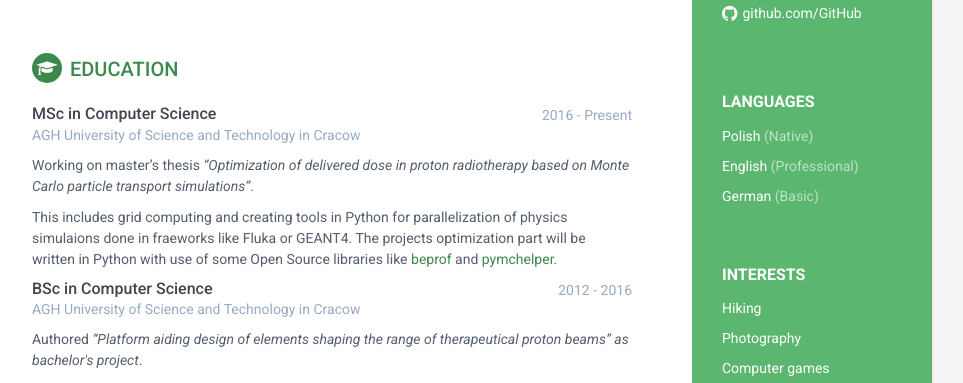
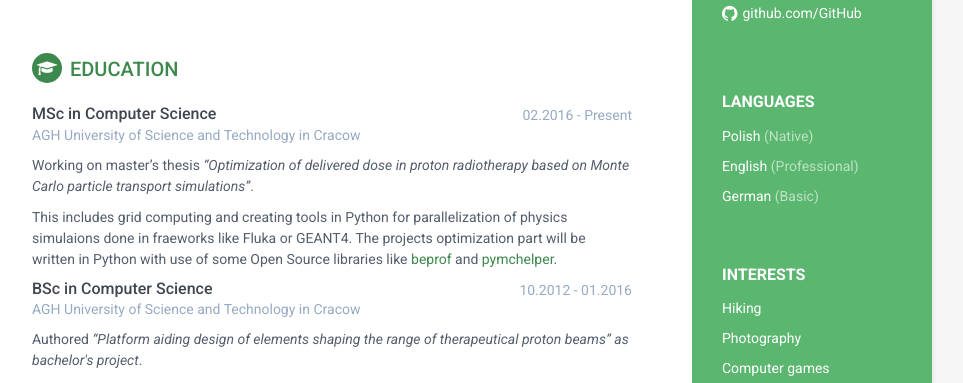
Before and after one commit to ant6/ant6.github.io, a Jekyll site: the page built from index.html, in a window 1280 px wide. Shown: the part 374-757 px from the top of the page, without its empty margins (188-1151 px from the left). Built offline with Jekyll 4.4.1, drawn with Linux system fonts in a browser that asks for light colours.

Commit message:
Months in education

```diff
--- a/_includes/education.html
+++ b/_includes/education.html
@@ -5,7 +5,7 @@
         <div class="meta">
             <div class="upper-row">
               <h3 class="job-title">MSc in Computer Science</h3>
-                <div class="time">2016 - Present</div>
+                <div class="time">02.2016 - Present</div>
             </div><!--//upper-row-->
             <div class="company">AGH University of Science and Technology in Cracow</div>
         </div><!--//meta-->
@@ -19,7 +19,7 @@
         <div class="meta">
             <div class="upper-row">
                 <h3 class="job-title">BSc in Computer Science</h3>
-                <div class="time">2012 - 2016</div>
+                <div class="time">10.2012 - 01.2016</div>
             </div><!--//upper-row-->
             <div class="company">AGH University of Science and Technology in Cracow</div>
         </div><!--//meta-->
--- a/_includes/projects.html
+++ b/_includes/projects.html
@@ -1,5 +1,5 @@
 <section class="section projects-section">
-                <h2 class="section-title"><i class="fa fa-archive"></i>Projects</h2>
+  <h2 class="section-title"><i class="fa fa-users"></i>Projects and other activities</h2>
   <!--<div class="intro">
       <p>You can list your side projects or open source libraries in this section...</p>
   </div>//intro-->
```
Lines whose indentation alone changed are shown as unchanged.
